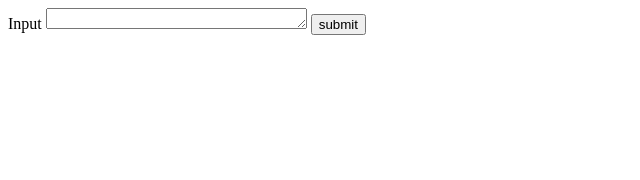
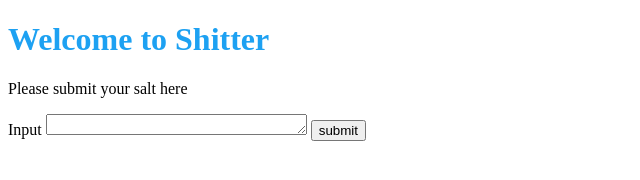
Before and after one commit to sT31N-glitch/Simple-Web-App, a website: page home.html in a window 1280 px wide. Shown: the whole page, without its empty margins (0-640 px from the left). Drawn offline with Linux system fonts and the light colour scheme.

Commit message:
Added stuff
welcome to shitter

```diff
--- a/home.css
+++ b/home.css
@@ -1 +1 @@
-p{text-emphasis-color: rgb(255, 0, 0);}
+h1{color: rgb(29, 161, 242);}
--- a/home.html
+++ b/home.html
@@ -9,6 +9,8 @@
     <title>Home</title>
 </head>
 <body>
+    <h1>Welcome to Shitter</h1>
+    <p>Please submit your salt here</p>
     <form>Input <textarea name="" id="" cols="30" rows="1"></textarea> <button>submit</button></form>
 </body>
 </html>
```
